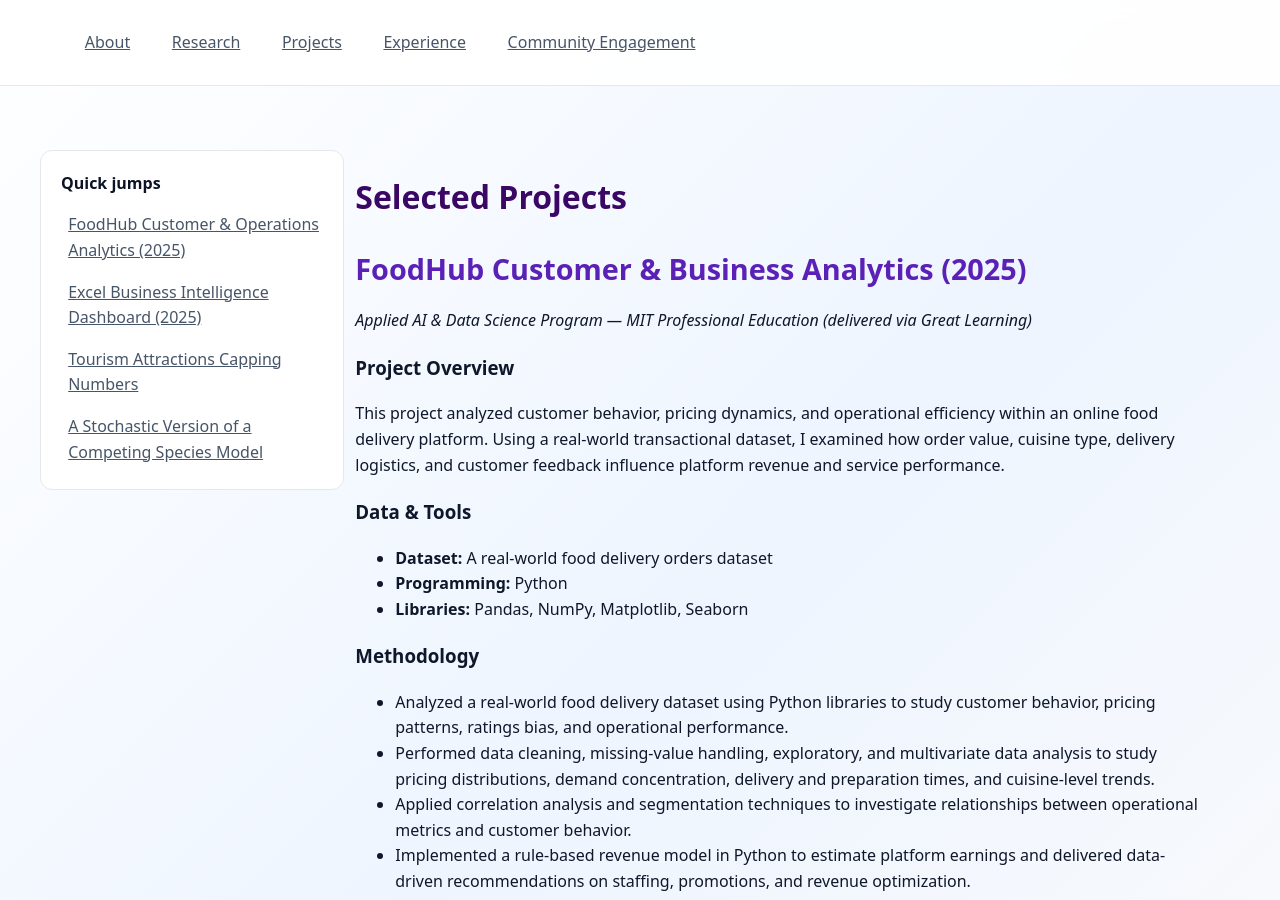
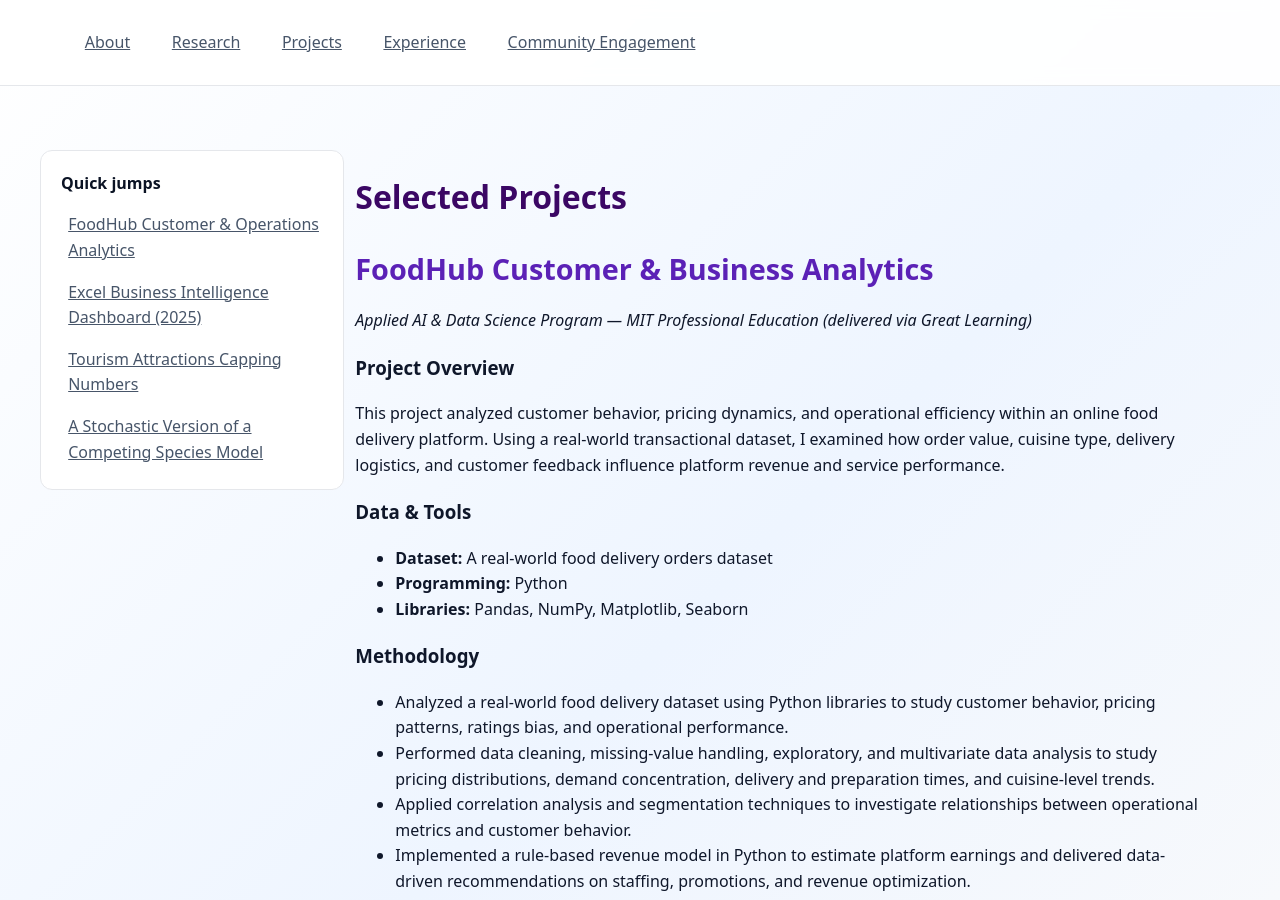
Before and after one commit to SARAH-GAKII/sarah-gakii.github.io, a Jekyll site: the page built from projects.md, in a window 1280 px wide and 900 px high. Built offline with Jekyll 4.4.1, drawn with Linux system fonts in a browser that asks for light colours.

Commit message:
Update FoodHub project links and headings

```diff
--- a/projects.md
+++ b/projects.md
@@ -6,7 +6,7 @@
 <div class="page-shell">
   <aside class="sidebar">
     <h2>Quick jumps</h2>
-    <a href="#foodhub-customer-and-business-analytics-2025">FoodHub Customer & Operations Analytics (2025)</a>
+    <a href="#foodhub-customer-and-business-analytics">FoodHub Customer & Operations Analytics </a>
     <a href="#excel-bi-dashboard-2025">Excel Business Intelligence Dashboard (2025)</a>
     <a href="#tourism-attractions-capping-numbers">Tourism Attractions Capping Numbers </a>
     <a href="#a-stochastic-version-of-a-competing-species-model">A Stochastic Version of a Competing Species Model</a>
@@ -16,7 +16,7 @@
 
 # Selected Projects
 
-## FoodHub Customer & Business Analytics (2025) {#foodhub-customer-and-business-analytics-2025}
+## FoodHub Customer & Business Analytics {#foodhub-customer-and-business-analytics}
 
 *Applied AI & Data Science Program — MIT Professional Education (delivered via Great Learning)*
 
```
